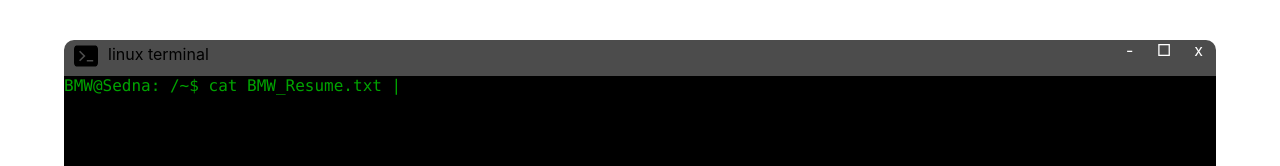
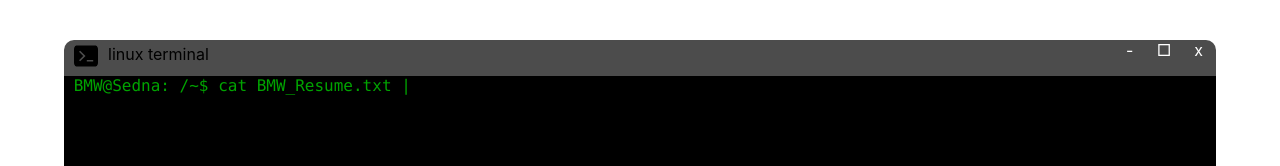
Before and after one commit to bcm101/bwetzel_resume, a React (Create React App) app: page / in a window 1280 px wide. Shown: the top 166 px of the page. Built offline with nearby package versions, Linux system fonts and the light colour scheme.

Commit message:
added border to terminal text

```diff
--- a/src/components/terminal/terminal.css
+++ b/src/components/terminal/terminal.css
@@ -193,3 +193,7 @@
 .terminal .opened-file {
     color: darkcyan;
 }
+
+.main-terminal div{
+    margin-left: 1ch;
+}
--- a/src/file_system/built_in_files/text_files.json
+++ b/src/file_system/built_in_files/text_files.json
@@ -19,7 +19,7 @@
         {"line": " ", "remove_spaces": false, "className": "opened-file"},
         {"line": "I am an experienced full-stack web developer, and am very passionate about learning.", "remove_spaces": true, "className": "opened-file"},
         {"line": " ", "remove_spaces": false, "className": "opened-file"},
-        {"line": "My full non-interactive resume website can be found here", "remove_spaces": true, "link": "/#/resume"},
+        {"line": "My full non-interactive resume website can be found here", "remove_spaces": true, "link": "#/resume"},
         {"line": " ", "remove_spaces": false, "className": "opened-file"},
         {"line": "This website was made to be a demonstration of my skills. The terminal is designed to resemble the linux terminal, and you can view more information by viewing the files shown below:", "remove_spaces": true, "className": "opened-file"},
         {"line": " ", "remove_spaces": false, "className": "opened-file"}
```
